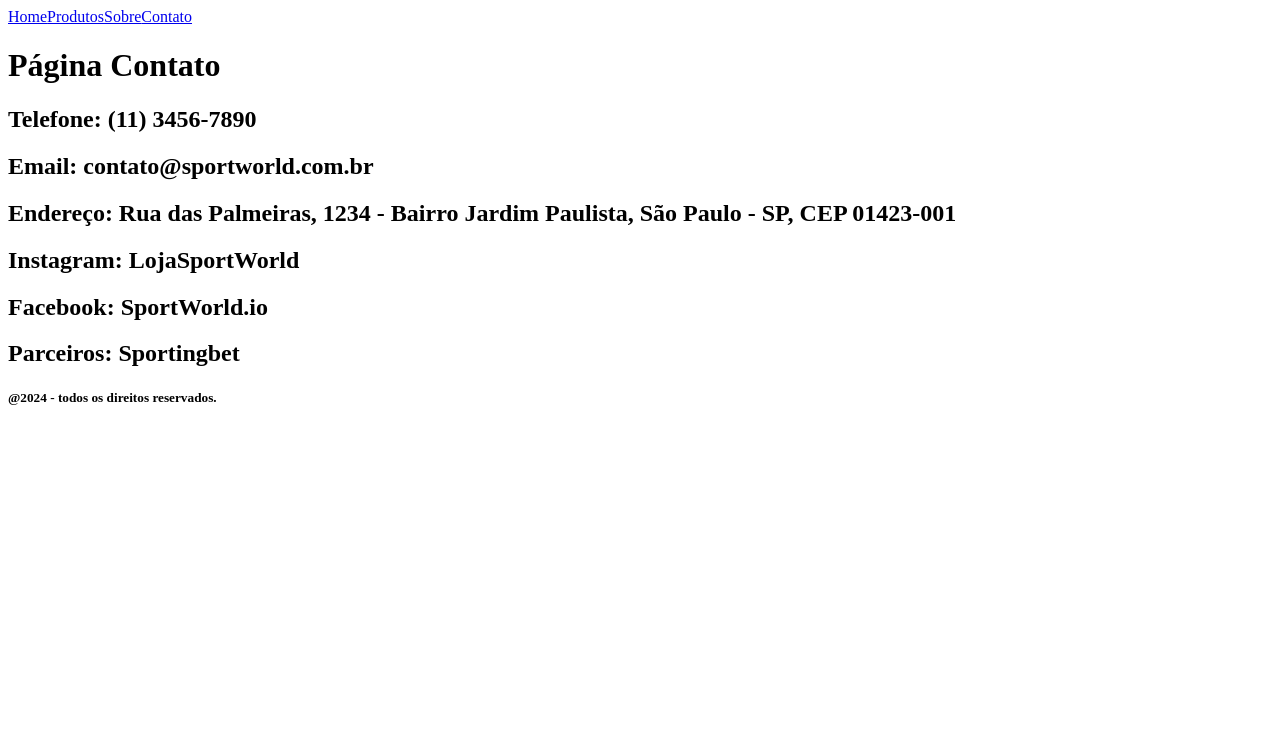
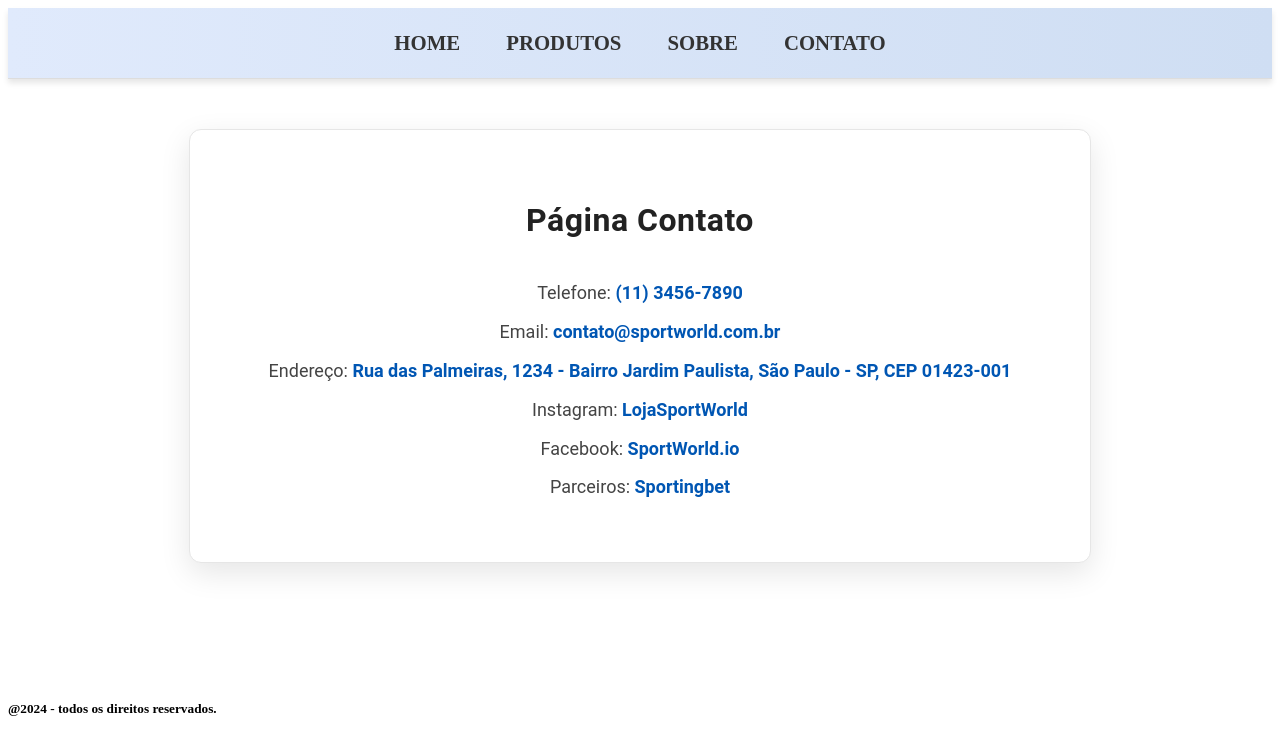
Before and after one commit to BVP-projetos/Projeto1-CP-Cidade, a React (Vite) app: page /contato in a window 1280 px wide. Shown: the top 754 px of the page. Built offline with nearby package versions, Linux system fonts and the light colour scheme.

Commit message:
criando os Styled Components e começando a estilização pelo Nav e Contato

```diff
--- a/src/components/Nav.jsx
+++ b/src/components/Nav.jsx
@@ -1,13 +1,16 @@
 import {Link} from 'react-router-dom'
+import { NavStyle } from '../css/NavStyle'
 
 const Nav=()=>{
     return(
-        <>
-        <Link to = '/home'>Home</Link>
-        <Link to = '/produtos'>Produtos</Link>
-        <Link to = '/sobre'>Sobre</Link>
-        <Link to = '/contato'>Contato</Link>
-        </>
+        <NavStyle>
+        <section className="nav">
+            <Link to = '/home' className="link">Home</Link>
+            <Link to = '/produtos' className="link">Produtos</Link>
+            <Link to = '/sobre' className="link">Sobre</Link>
+            <Link to = '/contato' className="link">Contato</Link>
+        </section>
+        </NavStyle>
     )
 }
 
--- /dev/null
+++ b/src/css/ContatoStyle.jsx
@@ -0,0 +1,37 @@
+import styled from 'styled-components';
+
+// Estilos refinados para a página de contato
+export const ContactWrapper = styled.div`
+  background-color: #ffffff;
+  padding: 50px;
+  max-width: 800px;
+  margin: 50px auto;
+  border-radius: 12px;
+  margin-bottom: 8.6rem; /* Garante que o footer fique no final */
+  box-shadow: 0px 10px 30px rgba(0, 0, 0, 0.1);
+  border: 1px solid #e6e6e6;
+  text-align: center;
+`;
+
+export const Title = styled.h1`
+  font-family: 'Roboto', sans-serif;
+  font-size: 32px;
+  color: #222222;
+  margin-bottom: 40px;
+  font-weight: 700;
+  letter-spacing: 0.5px;
+`;
+
+export const Info = styled.h2`
+  font-family: 'Roboto', sans-serif;
+  font-size: 18px;
+  color: #444444;
+  margin: 10px 0;
+  font-weight: 400;
+  line-height: 1.6;
+`;
+
+export const Highlight = styled.span`
+  color: #0056b3;
+  font-weight: 600;
+`;
--- /dev/null
+++ b/src/css/NavStyle.jsx
@@ -0,0 +1,36 @@
+import styled from 'styled-components'
+
+export const NavStyle =styled.section `
+
+.nav {
+    width: 100%;
+    height: 70px;
+    display: flex;
+    align-items: center;
+    justify-content: center;
+    gap: 1rem;
+    background-image: linear-gradient(to right, #e0eafc, #cfdef3);
+    box-shadow: 0px 4px 6px rgba(0, 0, 0, 0.1);
+    border-bottom: 1px solid #ddd;
+}
+
+.link {
+    font-size: 1.3rem;
+    color: #333;
+    font-weight: 600;
+    padding: 10px 15px;
+    text-transform: uppercase;
+    text-decoration: none;
+    border-radius: 5px;
+    transition: background-color 0.3s ease, color 0.3s ease;
+}
+
+.link:hover {
+    background-color: #cfdef3;
+    color: #000;
+}
+
+
+
+
+`
--- a/src/routes/Contato.jsx
+++ b/src/routes/Contato.jsx
@@ -1,15 +1,18 @@
-const Contato=()=>{
-    return(
-        <>
-        <h1>Página Contato</h1>
-        <h2>Telefone: (11) 3456-7890  </h2>
-        <h2>Email: contato@sportworld.com.br </h2>
-        <h2>Endereço: Rua das Palmeiras, 1234 - Bairro Jardim Paulista, São Paulo - SP, CEP 01423-001 </h2>
-        <h2>Instagram: LojaSportWorld </h2>
-        <h2>Facebook: SportWorld.io </h2>
-        <h2>Parceiros: Sportingbet </h2>
-        </>
-    )
-}
+import { ContactWrapper, Title, Info, Highlight } from '../css/ContatoStyle';
+// Altere o caminho para o local correto onde você salvou os estilos
 
-export default Contato
+const Contato = () => {
+    return (
+      <ContactWrapper>
+        <Title>Página Contato</Title>
+        <Info>Telefone: <Highlight>(11) 3456-7890</Highlight></Info>
+        <Info>Email: <Highlight>contato@sportworld.com.br</Highlight></Info>
+        <Info>Endereço: <Highlight>Rua das Palmeiras, 1234 - Bairro Jardim Paulista, São Paulo - SP, CEP 01423-001</Highlight></Info>
+        <Info>Instagram: <Highlight>LojaSportWorld</Highlight></Info>
+        <Info>Facebook: <Highlight>SportWorld.io</Highlight></Info>
+        <Info>Parceiros: <Highlight>Sportingbet</Highlight></Info>
+      </ContactWrapper>
+    );
+  };
+
+  export default Contato;
```
Also changed, not shown: src/css/HomeStyle.jsx (added), src/css/ProdutosStyle.jsx (added), src/css/SobreStyle.jsx (added).
